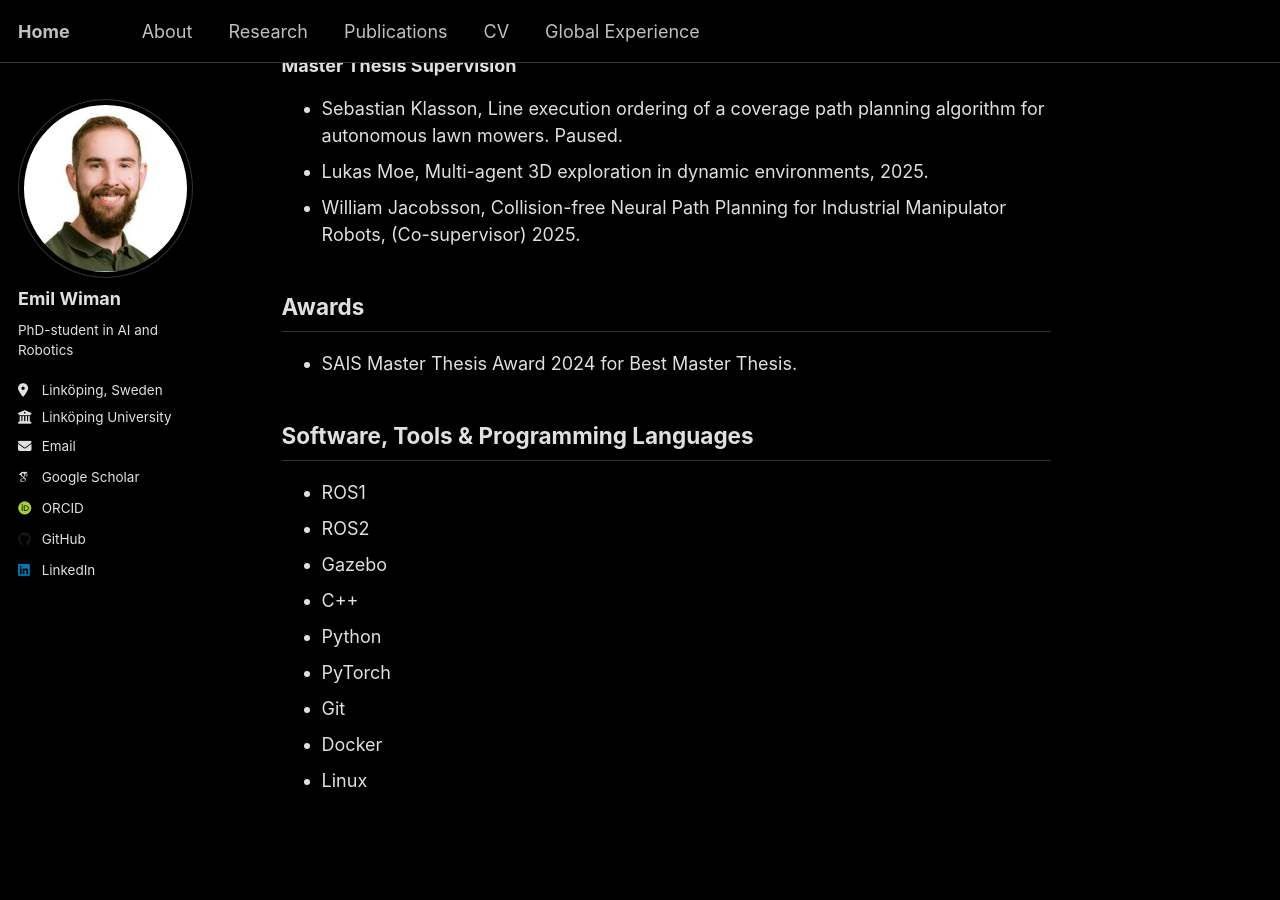
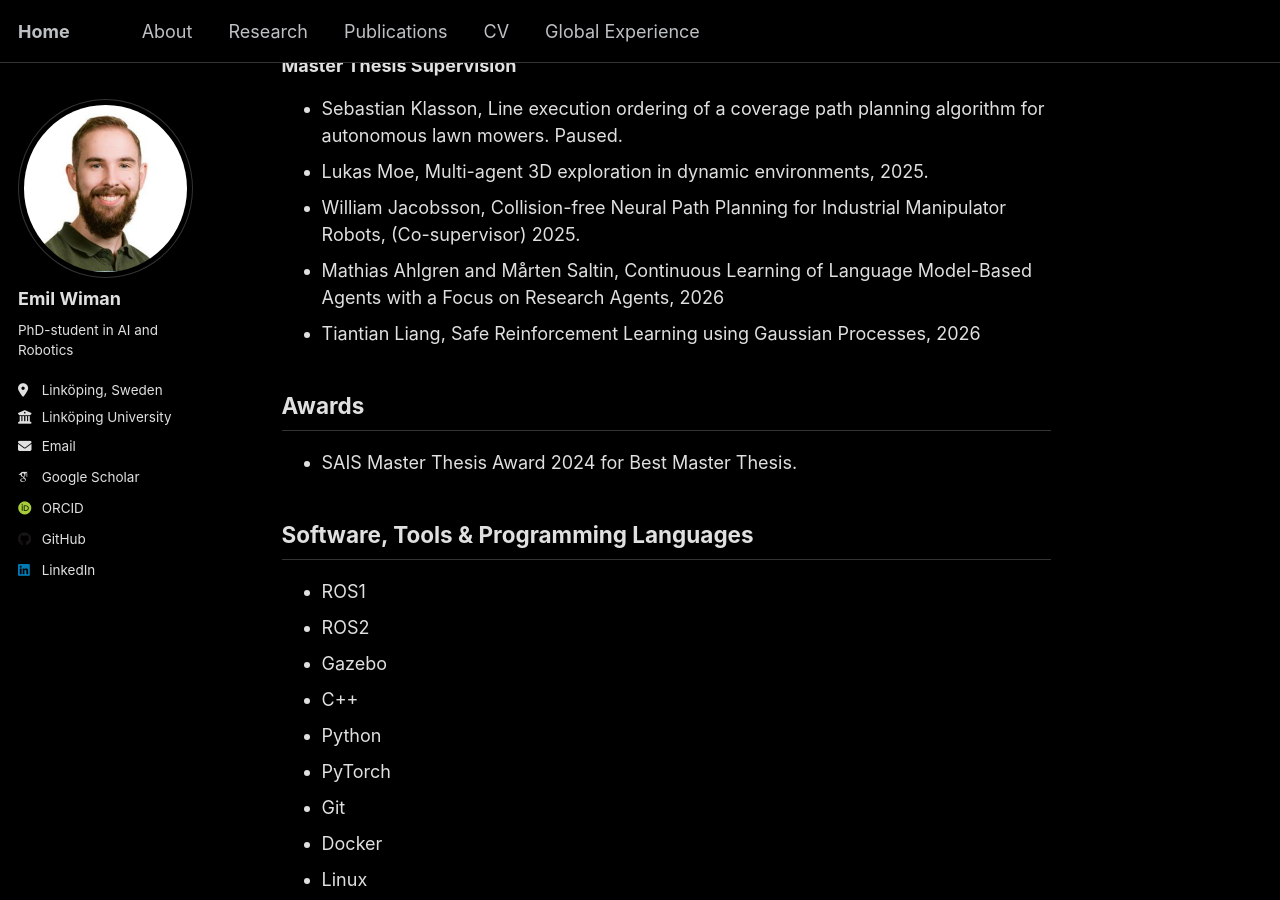
Before and after one commit to emilcw/emilcw.github.io, a Jekyll site: the page built from _pages/research.md, in a window 1280 px wide and 900 px high, scrolled down 2139 px. Built offline with Jekyll 4.4.1, drawn with Linux system fonts in a browser that asks for light colours; some web fonts are replaced; a script that is not in the unit is left out.

Commit message:
Update Master Thesis Supervision section
Added new thesis supervision entries for Mathias Ahlgren and Tiantian Liang.

```diff
--- a/_pages/research.md
+++ b/_pages/research.md
@@ -61,6 +61,8 @@ See all [Publications](/publications/)
 - Sebastian Klasson, Line execution ordering of a coverage path planning algorithm for autonomous lawn mowers. Paused.
 - Lukas Moe, Multi-agent 3D exploration in dynamic environments, 2025.
 - William Jacobsson, Collision-free Neural Path Planning for Industrial Manipulator Robots, (Co-supervisor) 2025.
+- Mathias Ahlgren and Mårten Saltin, Continuous Learning of Language Model-Based Agents with a Focus on Research Agents, 2026
+- Tiantian Liang, Safe Reinforcement Learning using Gaussian Processes, 2026
 
 ## Awards
 - SAIS Master Thesis Award 2024 for Best Master Thesis.
```
